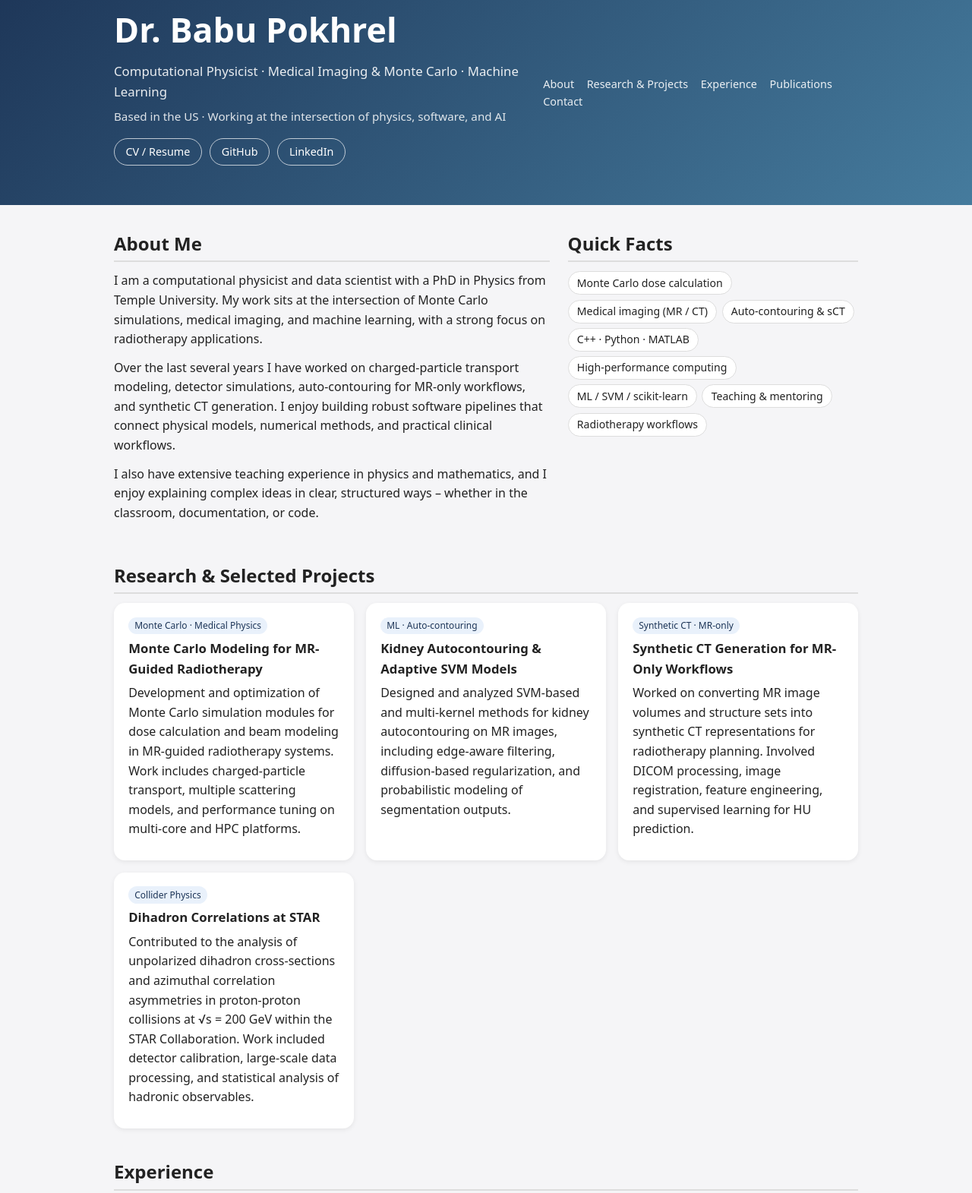
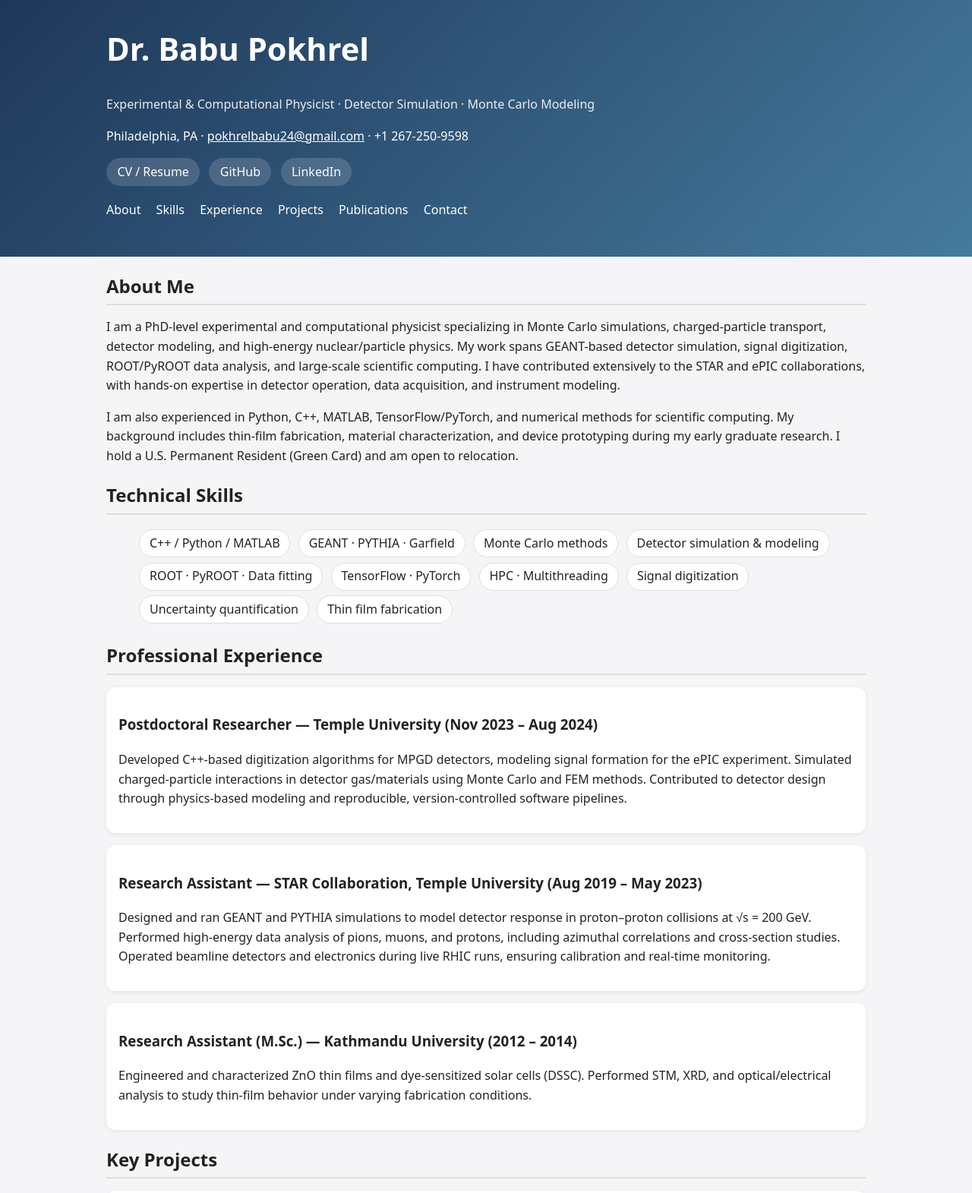
Before and after one commit to babupo24/personal-site, a plain HTML site: page index.html in a window 1280 px wide. Shown: the part 53-1624 px from the top of the page at 76% size. Drawn offline with Linux system fonts and the light colour scheme.

Commit message:
Profile update

```diff
--- a/index.html
+++ b/index.html
@@ -1,95 +1,50 @@
 <!DOCTYPE html>
 <html lang="en">
+
 <head>
     <meta charset="UTF-8">
-    <title>Dr. Babu Pokhrel – Computational Physicist & Scientist</title>
+    <title>Dr. Babu Pokhrel – Experimental & Computational Physicist</title>
     <meta name="viewport" content="width=device-width, initial-scale=1">
-    <meta name="description" content="Personal website of Dr. Babu Pokhrel, computational physicist and data scientist working on Monte Carlo simulations, medical imaging, and machine learning for radiotherapy.">
+    <meta name="description"
+        content="Personal website of Dr. Babu Pokhrel, experimental and computational physicist specializing in Monte Carlo simulations, detector physics, nuclear/particle interactions, and scientific computing.">
     <style>
-        * {
-            box-sizing: border-box;
+        body {
+            font-family: system-ui, sans-serif;
             margin: 0;
-            padding: 0;
+            background: #f5f5f7;
+            color: #222;
+            line-height: 1.6;
         }
 
-        body {
-            font-family: system-ui, -apple-system, BlinkMacSystemFont, "Segoe UI", sans-serif;
-            line-height: 1.6;
-            color: #222;
-            background: #f5f5f7;
+        header {
+            background: linear-gradient(135deg, #1d3557, #457b9d);
+            color: white;
+            padding: 3.5rem 1rem 3rem;
+        }
+
+        .container {
+            width: 90%;
+            max-width: 1000px;
+            margin: auto;
+        }
+
+        h1 {
+            font-size: 2.6rem;
+        }
+
+        h2 {
+            border-bottom: 2px solid #ddd;
+            padding-bottom: 4px;
+            margin-bottom: 1rem;
         }
 
         a {
             color: #1d3557;
         }
 
-        header.hero {
-            background: linear-gradient(135deg, #1d3557, #457b9d);
-            color: #fff;
-            padding: 3.5rem 1rem 3rem;
-            margin-bottom: 2rem;
-        }
-
-        .container {
-            width: 92%;
-            max-width: 980px;
-            margin: 0 auto;
-        }
-
-        .hero-inner {
-            display: flex;
-            flex-direction: column;
-            gap: 1.25rem;
-        }
-
-        @media (min-width: 720px) {
-            .hero-inner {
-                flex-direction: row;
-                align-items: center;
-                justify-content: space-between;
-            }
-        }
-
-        .hero-text h1 {
-            font-size: clamp(2.2rem, 4vw, 2.8rem);
-            margin-bottom: 0.4rem;
-        }
-
-        .hero-text .subtitle {
-            font-size: 1.05rem;
-            opacity: 0.9;
-            margin-bottom: 0.4rem;
-        }
-
-        .hero-text .location {
-            font-size: 0.95rem;
-            opacity: 0.85;
-        }
-
-        .hero-links {
-            margin-top: 0.75rem;
-        }
-
-        .hero-links a {
-            display: inline-block;
-            margin: 0.25rem 0.4rem 0.25rem 0;
-            padding: 0.35rem 0.9rem;
-            border-radius: 999px;
-            border: 1px solid rgba(255,255,255,0.7);
-            color: #fff;
-            text-decoration: none;
-            font-size: 0.9rem;
-            backdrop-filter: blur(4px);
-        }
-
-        nav {
-            margin-top: 1.2rem;
-            font-size: 0.9rem;
-        }
-
         nav a {
-            color: rgba(255,255,255,0.9);
-            margin-right: 0.8rem;
+            color: white;
+            margin-right: 1rem;
             text-decoration: none;
         }
 
@@ -97,336 +52,236 @@
             text-decoration: underline;
         }
 
-        main {
-            padding-bottom: 2.5rem;
+        .tagline {
+            opacity: 0.9;
+            margin-top: 0.4rem;
         }
 
-        section {
-            margin-bottom: 2.4rem;
+        .hero-links a {
+            display: inline-block;
+            margin-right: 0.5rem;
+            padding: 0.35rem 0.9rem;
+            background: rgba(255, 255, 255, 0.15);
+            border-radius: 20px;
+            color: white;
+            text-decoration: none;
         }
 
-        h2 {
-            font-size: 1.5rem;
-            margin-bottom: 0.75rem;
-            border-bottom: 2px solid #ddd;
-            padding-bottom: 0.2rem;
+        .hero-links a:hover {
+            background: rgba(255, 255, 255, 0.25);
         }
 
-        p {
-            margin-bottom: 0.75rem;
-        }
-
-        .two-col {
-            display: grid;
-            gap: 1.5rem;
-        }
-
-        @media (min-width: 780px) {
-            .two-col {
-                grid-template-columns: 3fr 2fr;
-            }
-        }
-
-        .cards {
-            display: grid;
-            grid-template-columns: repeat(auto-fit, minmax(260px, 1fr));
-            gap: 1rem;
+        .skills-list li {
+            display: inline-block;
+            background: white;
+            padding: 0.3rem 0.8rem;
+            margin: 0.2rem;
+            border-radius: 20px;
+            border: 1px solid #ddd;
         }
 
         .card {
-            background: #fff;
-            border-radius: 0.9rem;
-            padding: 1rem 1.2rem;
-            box-shadow: 0 2px 6px rgba(0,0,0,0.07);
-        }
-
-        .card h3 {
-            font-size: 1.05rem;
-            margin-bottom: 0.35rem;
-        }
-
-        .card span.tag {
-            display: inline-block;
-            font-size: 0.75rem;
-            padding: 0.1rem 0.5rem;
-            border-radius: 999px;
-            background: #e9f1fb;
-            color: #1d3557;
-            margin-bottom: 0.35rem;
-        }
-
-        .card a {
-            font-size: 0.9rem;
-            text-decoration: none;
-        }
-
-        ul.timeline {
-            list-style: none;
-        }
-
-        ul.timeline li {
-            margin-bottom: 1.1rem;
-        }
-
-        ul.timeline h3 {
-            font-size: 1.05rem;
-        }
-
-        .time {
-            font-size: 0.85rem;
-            color: #555;
-            display: block;
-            margin-bottom: 0.3rem;
-        }
-
-        .pubs {
-            list-style: none;
-        }
-
-        .pubs li {
-            margin-bottom: 0.8rem;
-            padding-left: 0.2rem;
-        }
-
-        .pubs strong {
-            display: block;
-        }
-
-        .skills-list {
-            list-style: none;
-            display: flex;
-            flex-wrap: wrap;
-            gap: 0.4rem;
-            font-size: 0.88rem;
-        }
-
-        .skills-list li {
-            background: #fff;
-            border-radius: 999px;
-            padding: 0.2rem 0.7rem;
-            border: 1px solid #ddd;
+            background: white;
+            padding: 1rem;
+            border-radius: 12px;
+            box-shadow: 0 2px 6px rgba(0, 0, 0, 0.07);
+            margin-bottom: 1rem;
         }
 
         footer {
             text-align: center;
-            padding: 1.5rem 0 2rem;
-            font-size: 0.85rem;
+            padding: 1.5rem 0;
+            margin-top: 3rem;
             color: #555;
         }
     </style>
 </head>
+
 <body>
-<header class="hero">
-    <div class="container hero-inner">
-        <div class="hero-text">
+    <header>
+        <div class="container">
             <h1>Dr. Babu Pokhrel</h1>
-            <p class="subtitle">
-                Computational Physicist · Medical Imaging & Monte Carlo · Machine Learning
-            </p>
-            <p class="location">
-                Based in the US · Working at the intersection of physics, software, and AI
-            </p>
+            <p class="tagline">Experimental & Computational Physicist · Detector Simulation · Monte Carlo Modeling</p>
+            <p>Philadelphia, PA · <a href="mailto:pokhrelbabu24@gmail.com"
+                    style="color:white;">pokhrelbabu24@gmail.com</a> · +1 267-250-9598</p>
+
             <div class="hero-links">
-                <!-- Replace the hrefs below with your real links/filenames -->
-                <a href="https://drive.google.com/file/d/1DWZfQO961KxPfOVW10xYbFoG60b9zNBe/view?usp=drive_link" target="_blank">CV / Resume</a>
+                <a href="YOUR_CV.pdf" target="_blank">CV / Resume</a>
                 <a href="https://github.com/babupo24" target="_blank">GitHub</a>
-                <a href="https://www.linkedin.com/in/babupokhrel?lipi=urn%3Ali%3Apage%3Ad_flagship3_profile_view_base_contact_details%3BgD6gmzhUQomogl%2FFO5KzcQ%3D%3D" target="_blank">LinkedIn</a>
-                <!-- Optional: add Google Scholar link when ready -->
-                <!-- <a href="https://scholar.google.com/citations?user=BeOsW70AAAAJ&hl=en" target="_blank">Google Scholar</a> -->
+                <a href="YOUR_LINKEDIN_URL" target="_blank">LinkedIn</a>
             </div>
-        </div>
-        <div>
-            <nav aria-label="Main navigation">
+
+            <nav style="margin-top:1.2rem;">
                 <a href="#about">About</a>
-                <a href="#research">Research & Projects</a>
+                <a href="#skills">Skills</a>
                 <a href="#experience">Experience</a>
+                <a href="#projects">Projects</a>
                 <a href="#publications">Publications</a>
                 <a href="#contact">Contact</a>
             </nav>
         </div>
-    </div>
     </header>
 
     <main class="container">
-    <!-- ABOUT -------------------------------------------------------------->
+
+        <!-- ABOUT -->
         <section id="about">
-        <div class="two-col">
-            <div>
             <h2>About Me</h2>
             <p>
-                    I am a computational physicist and data scientist with a PhD in Physics from Temple
-                    University. My work sits at the intersection of Monte Carlo simulations, medical
-                    imaging, and machine learning, with a strong focus on radiotherapy applications.
+                I am a PhD-level experimental and computational physicist specializing in Monte Carlo simulations,
+                charged-particle transport, detector modeling, and high-energy nuclear/particle physics.
+                My work spans GEANT-based detector simulation, signal digitization, ROOT/PyROOT data analysis,
+                and large-scale scientific computing. I have contributed extensively to the
+                STAR and ePIC collaborations, with hands-on expertise in detector operation,
+                data acquisition, and instrument modeling.
             </p>
             <p>
-                    Over the last several years I have worked on charged-particle transport modeling,
-                    detector simulations, auto-contouring for MR-only workflows, and synthetic CT
-                    generation. I enjoy building robust software pipelines that connect physical models,
-                    numerical methods, and practical clinical workflows.
+                I am also experienced in Python, C++, MATLAB, TensorFlow/PyTorch, and numerical methods for
+                scientific computing. My background includes thin-film fabrication, material characterization,
+                and device prototyping during my early graduate research. I hold a U.S. Permanent Resident (Green Card)
+                and am open to relocation.
             </p>
+        </section>
+
+        <!-- SKILLS -->
+        <section id="skills">
+            <h2>Technical Skills</h2>
+            <ul class="skills-list">
+                <li>C++ / Python / MATLAB</li>
+                <li>GEANT · PYTHIA · Garfield</li>
+                <li>Monte Carlo methods</li>
+                <li>Detector simulation & modeling</li>
+                <li>ROOT · PyROOT · Data fitting</li>
+                <li>TensorFlow · PyTorch</li>
+                <li>HPC · Multithreading</li>
+                <li>Signal digitization</li>
+                <li>Uncertainty quantification</li>
+                <li>Thin film fabrication</li>
+            </ul>
+        </section>
+
+        <!-- EXPERIENCE -->
+        <section id="experience">
+            <h2>Professional Experience</h2>
+
+            <div class="card">
+                <h3>Postdoctoral Researcher — Temple University (Nov 2023 – Aug 2024)</h3>
                 <p>
-                    I also have extensive teaching experience in physics and mathematics, and I enjoy
-                    explaining complex ideas in clear, structured ways – whether in the classroom,
-                    documentation, or code.
+                    Developed C++-based digitization algorithms for MPGD detectors, modeling signal formation for the
+                    ePIC experiment.
+                    Simulated charged-particle interactions in detector gas/materials using Monte Carlo and FEM methods.
+                    Contributed to detector design through physics-based modeling and reproducible, version-controlled
+                    software pipelines.
                 </p>
             </div>
-            <div>
-                <h2>Quick Facts</h2>
-                <ul class="skills-list">
-                    <li>Monte Carlo dose calculation</li>
-                    <li>Medical imaging (MR / CT)</li>
-                    <li>Auto-contouring & sCT</li>
-                    <li>C++ · Python · MATLAB</li>
-                    <li>High-performance computing</li>
-                    <li>ML / SVM / scikit-learn</li>
-                    <li>Teaching & mentoring</li>
-                    <li>Radiotherapy workflows</li>
-                </ul>
+
+            <div class="card">
+                <h3>Research Assistant — STAR Collaboration, Temple University (Aug 2019 – May 2023)</h3>
+                <p>
+                    Designed and ran GEANT and PYTHIA simulations to model detector response in proton–proton collisions
+                    at √s = 200 GeV.
+                    Performed high-energy data analysis of pions, muons, and protons, including azimuthal correlations
+                    and cross-section studies.
+                    Operated beamline detectors and electronics during live RHIC runs, ensuring calibration and
+                    real-time monitoring.
+                </p>
             </div>
+
+            <div class="card">
+                <h3>Research Assistant (M.Sc.) — Kathmandu University (2012 – 2014)</h3>
+                <p>
+                    Engineered and characterized ZnO thin films and dye-sensitized solar cells (DSSC).
+                    Performed STM, XRD, and optical/electrical analysis to study thin-film behavior under varying
+                    fabrication conditions.
+                </p>
             </div>
         </section>
 
-    <!-- RESEARCH & PROJECTS ----------------------------------------------->
-    <section id="research">
-        <h2>Research & Selected Projects</h2>
-        <div class="cards">
-            <article class="card">
-                <span class="tag">Monte Carlo · Medical Physics</span>
-                <h3>Monte Carlo Modeling for MR-Guided Radiotherapy</h3>
+        <!-- PROJECTS -->
+        <section id="projects">
+            <h2>Key Projects</h2>
+
+            <div class="card">
+                <h3>MPGD Signal Digitization — ePIC Collaboration</h3>
                 <p>
-                    Development and optimization of Monte Carlo simulation modules for dose
-                    calculation and beam modeling in MR-guided radiotherapy systems. Work includes
-                    charged-particle transport, multiple scattering models, and performance tuning on
-                    multi-core and HPC platforms.
+                    Built C++/Python frameworks to simulate MPGD signal formation, optimize electronic readout,
+                    and support detector development for the ePIC experiment. Integrated physical models with
+                    multithreaded computation
+                    to enable realistic digitization workflows. :contentReference[oaicite:1]{index=1}
                 </p>
-                <!-- <a href="#" target="_blank">More details</a> -->
-            </article>
+            </div>
 
-            <article class="card">
-                <span class="tag">ML · Auto-contouring</span>
-                <h3>Kidney Autocontouring & Adaptive SVM Models</h3>
+            <div class="card">
+                <h3>Dihadron Asymmetry Analysis — STAR Collaboration</h3>
                 <p>
-                    Designed and analyzed SVM-based and multi-kernel methods for kidney
-                    autocontouring on MR images, including edge-aware filtering, diffusion-based
-                    regularization, and probabilistic modeling of segmentation outputs.
+                    Performed large-scale data analysis of polarized p↑p collisions at RHIC, studying azimuthal
+                    correlations
+                    and extracting spin-dependent asymmetries. Applied Monte Carlo simulations, statistical modeling,
+                    and ROOT-based workflows to achieve high-precision measurements.
+                    :contentReference[oaicite:2]{index=2}
                 </p>
-                <!-- <a href="#" target="_blank">Related paper/code</a> -->
-            </article>
+            </div>
 
-            <article class="card">
-                <span class="tag">Synthetic CT · MR-only</span>
-                <h3>Synthetic CT Generation for MR-Only Workflows</h3>
+            <div class="card">
+                <h3>GEM Detector Assembly & Prototyping</h3>
                 <p>
-                    Worked on converting MR image volumes and structure sets into synthetic CT
-                    representations for radiotherapy planning. Involved DICOM processing, image
-                    registration, feature engineering, and supervised learning for HU prediction.
+                    Led assembly of a triple-GEM detector prototype, including foil scanning, electrical stability
+                    testing,
+                    gas flow optimization, and background characterization to validate design performance.
+                    :contentReference[oaicite:3]{index=3}
                 </p>
-            </article>
+            </div>
 
-            <article class="card">
-                <span class="tag">Collider Physics</span>
-                <h3>Dihadron Correlations at STAR</h3>
+            <div class="card">
+                <h3>ZnO Thin Film Fabrication & DSSC Characterization</h3>
                 <p>
-                    Contributed to the analysis of unpolarized dihadron cross-sections and azimuthal
-                    correlation asymmetries in proton-proton collisions at √s = 200 GeV within the
-                    STAR Collaboration. Work included detector calibration, large-scale data processing,
-                    and statistical analysis of hadronic observables.
+                    Fabricated ZnO thin films via spray pyrolysis/spin coating and characterized them using
+                    XRD, STM, and optical/electrical measurements. Developed dye-sensitized solar cells achieving
+                    2.7% power conversion efficiency. :contentReference[oaicite:4]{index=4}
                 </p>
-            </article>
             </div>
         </section>
 
-    <!-- EXPERIENCE --------------------------------------------------------->
-    <section id="experience">
-        <h2>Experience</h2>
-        <ul class="timeline">
+        <!-- PUBLICATIONS -->
+        <section id="publications">
+            <h2>Selected Publications</h2>
+
+            <ul>
                 <li>
-                <h3>Computational / Medical Physics – Industry Role</h3>
-                <span class="time">2025 – Present</span>
-                <p>
-                    Working on Monte Carlo-based dose calculation, beam modeling, and imaging-related
-                    algorithms for MR-guided radiotherapy systems. Responsibilities include simulation
-                    development in C++, performance optimization on multi-core systems, and integration
-                    with clinical workflows.
-                </p>
+                    <strong>Measurement of Transverse Spin Dependent Azimuthal Correlations of π⁺π⁻ and Unpolarized
+                        Cross-Section in p↑p Collisions at √s = 200 GeV</strong><br>
+                    PoS(SPIN2023)052. :contentReference[oaicite:5]{index=5}
                 </li>
                 <li>
-                <h3>Postdoctoral / Research Associate – Temple University</h3>
-                <span class="time">2019 – 2025</span>
-                <p>
-                    Research in experimental and computational nuclear/particle physics and detector
-                    development, with projects including:
-                </p>
-                <ul style="margin-left:1.1rem; margin-top:0.2rem;">
-                    <li>Micro-Pattern Gaseous Detector (MPGD) signal digitization for the EPIC Collaboration.</li>
-                    <li>Unpolarized dihadron cross-section and azimuthal correlation measurements at STAR.</li>
-                    <li>Large-scale data analysis, detector calibration, and simulation workflows.</li>
-                </ul>
+                    <strong>Measurement of Transverse Spin Dependent Azimuthal Correlations of Charged Pions in p↑p
+                        Collisions</strong><br>
+                    SciPost Phys. Proc. 8:047, 2022. :contentReference[oaicite:6]{index=6}
                 </li>
                 <li>
-                <h3>Teaching – Physics & Mathematics</h3>
-                <span class="time">Several years</span>
-                <p>
-                    Taught undergraduate physics labs and high school/college-level mathematics (algebra,
-                    geometry, statistics & probability). Experience includes developing problem sets,
-                    explaining statistical concepts, and supporting a diverse student population toward
-                    competitive exams and STEM careers.
-                </p>
+                    <strong>Azimuthal Correlations of π⁺π⁻ in p↑p Collisions</strong><br>
+                    JPS Conf. Proc., 37:020121, 2022. :contentReference[oaicite:7]{index=7}
+                </li>
+                <li>
+                    <strong>Optical and Electrical Behavior of ZnO Thin Films</strong><br>
+                    SOJ Mater Sci Eng, 2016. :contentReference[oaicite:8]{index=8}
+                </li>
+                <li>
+                    <strong>Dye Absorbance for DSSC Applications</strong><br>
+                    Advances in Applied Science Research, 2014. :contentReference[oaicite:9]{index=9}
                 </li>
             </ul>
         </section>
 
-    <!-- PUBLICATIONS (SIMPLE PLACEHOLDER) ---------------------------------->
-    <section id="publications">
-        <h2>Selected Publications & Contributions</h2>
-        <p>
-            This is a short placeholder list – feel free to replace with your official publication list
-            or link to a PDF / Google Scholar profile.
-        </p>
-        <ul class="pubs">
-            <li>
-                <strong>Micro-Pattern Gaseous Detector Signal Digitization for EPIC</strong>
-                <span>
-                    B. Pokhrel et al. Work on digitization and modeling of MPGD response for the EPIC
-                    experiment, including Monte Carlo simulation and reconstruction studies.
-                </span>
-            </li>
-            <li>
-                <strong>Dihadron Correlation Measurements at STAR</strong>
-                <span>
-                    Analysis of unpolarized dihadron cross-sections and azimuthal correlations in pp
-                    collisions at √s = 200 GeV, within the STAR Collaboration.
-                </span>
-            </li>
-            <li>
-                <strong>Autocontouring and Synthetic CT Methods for MR-Based Planning</strong>
-                <span>
-                    Method development work on SVM-based autocontouring and machine learning models
-                    for MR-to-CT mapping in radiotherapy planning pipelines.
-                </span>
-            </li>
-        </ul>
-        <!-- Optional: link to full CV or publications PDF -->
-        <!-- <p>Full publication list: <a href="Babu_Pokhrel_Publications.pdf" target="_blank">PDF</a></p> -->
-    </section>
-
-    <!-- CONTACT ------------------------------------------------------------>
+        <!-- CONTACT -->
         <section id="contact">
             <h2>Contact</h2>
             <p>
-            The best way to reach me is by email. You can also find me on GitHub and LinkedIn.
-        </p>
-        <p>
-            Email:
-            <!-- Replace with your real email -->
-            <a href="mailto:your.email@example.com">your.email@example.com</a><br>
-            GitHub:
-            <a href="https://github.com/babupo24" target="_blank">github.com/babupo24</a><br>
-            LinkedIn:
-            <!-- Replace with your real LinkedIn URL -->
-            <a href="https://www.linkedin.com" target="_blank">LinkedIn profile</a>
+                Email: <a href="mailto:pokhrelbabu24@gmail.com">pokhrelbabu24@gmail.com</a><br>
+                GitHub: <a href="https://github.com/babupo24" target="_blank">github.com/babupo24</a><br>
+                LinkedIn: <a href="YOUR_LINKEDIN_URL" target="_blank">Your LinkedIn Profile</a>
             </p>
         </section>
+
     </main>
 
     <footer>
@@ -436,5 +291,7 @@
     <script>
         document.getElementById('year').textContent = new Date().getFullYear();
     </script>
+
 </body>
+
 </html>
```
Lines whose indentation alone changed are shown as unchanged.
